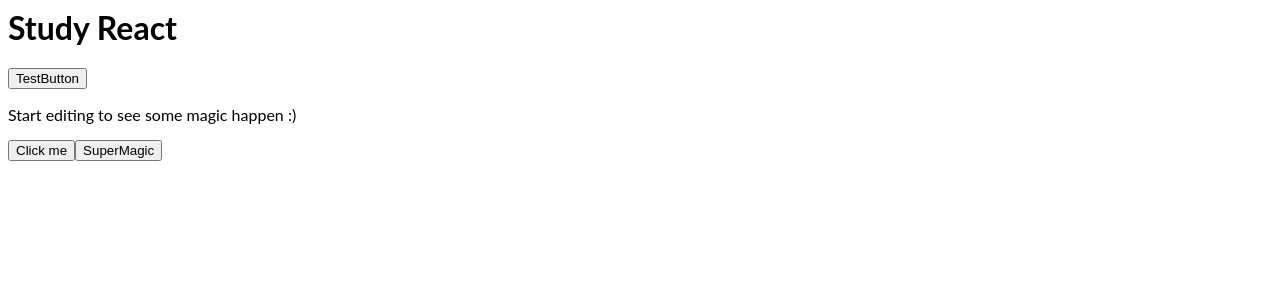
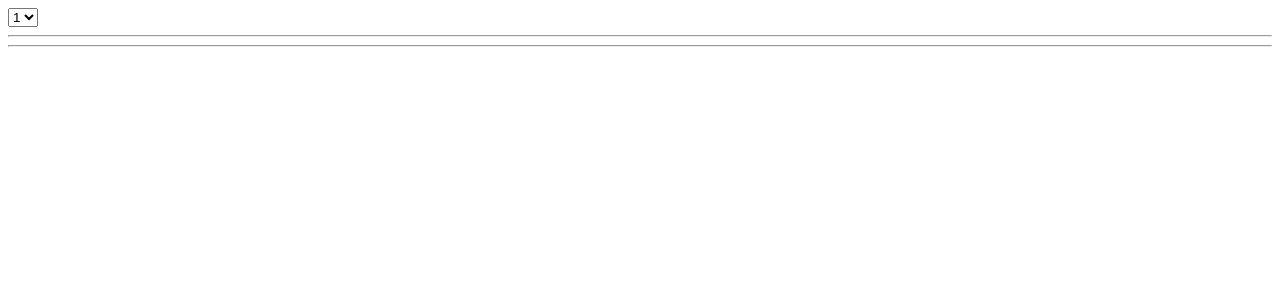
Before and after one commit to di858mon/react-fk6yqq-Study, a React (Create React App) app: page / in a window 1280 px wide. Shown: the top 300 px of the page. Built offline with nearby package versions, Linux system fonts and the light colour scheme.

Commit message:
Finish half of HW

```diff
--- a/src/App.js
+++ b/src/App.js
@@ -1,6 +1,8 @@
 import React from 'react';
 import './style.css';
 import Test from './comp/Test';
+import PlaceHolderHook from './comp/PlaceholderPostHook';
+import ChooseList from "./comp/ChooseList"
 
 export default function App() {
   function Showalert(text) {
@@ -8,13 +10,9 @@ export default function App() {
     console.log('12');
   }
   return (
-    <div>
-      <h1>Study React</h1>
-      <div className="out"> </div>
-      <Test />
-      <p>Start editing to see some magic happen :)</p>
-      <button onClick={() => Showalert('1234')}>Click me</button>
-      <button>SuperMagic</button>
-    </div>
+    <>
+      <ChooseList/>
+      <hr/>
+    </>
   );
 }
--- /dev/null
+++ b/src/comp/ChooseList.js
@@ -0,0 +1,32 @@
+import React, { useState, useEffect } from 'react';
+import Comment from './Comment';
+
+export default function ChooseList() {
+  const [data, setData] = useState([]);
+
+  const changeText = (event) => {
+    //console.log(event.target.value);
+    const id = event.target.value;
+    fetch('https://jsonplaceholder.typicode.com/posts/' + id + '/comments')
+      .then((Response) => Response.json())
+      .then((dat) => {
+        setData(dat);
+        console.log(dat);
+      });
+  };
+
+    return (
+    <>
+      <select onChange={changeText}>
+        <option value="1">1</option>
+        <option value="2">2</option>
+        <option value="3">3</option>
+        <option value="4">4</option>
+      </select>
+      <hr />
+{data.map(item=>(
+  <Comment props={item} />
+))}
+    </>
+  );
+}
--- /dev/null
+++ b/src/comp/Comment.js
@@ -0,0 +1,11 @@
+import React, { useState, useEffect } from 'react';
+
+export default function Comment(props) {
+  console.log(props);
+  return (
+    <div key={props.props.id}>
+      <h2>{props.props.email}</h2>
+      <p>{props.props.body}</p>
+    </div>
+  );
+}
--- /dev/null
+++ b/src/comp/PlaceholderPostHook.js
@@ -0,0 +1,44 @@
+import React, { useState, useEffect } from 'react';
+
+export default function PlaceHolderHook() {
+  const [data, setData] = useState([]);
+
+  useEffect(() => {
+    fetch('https://jsonplaceholder.typicode.com/users/1/posts')
+      .then((Response) => Response.json())
+      .then((data) => {
+        setData(data);
+        console.log(data);
+      });
+  }, []);
+
+  const changeText = (event) => {
+    //console.log(event.target.value);
+    const id = event.target.value;
+    fetch('https://jsonplaceholder.typicode.com/posts/'+id+'/comments')
+      .then((Response) => Response.json())
+      .then((data) => {
+        setData(data);
+        console.log(data);
+      });
+  };
+
+  return (
+    <>
+      <select onChange={changeText}>
+        <option value="1">1</option>
+        <option value="2">2</option>
+        <option value="3">3</option>
+        <option value="4">4</option>
+      </select>
+      {data.map((item) => (
+        <div key={item.id}>
+          <h2>
+            {item.id}. {item.title}
+          </h2>
+          <p>{item.body}</p>
+        </div>
+      ))}
+    </>
+  );
+}
```
Also changed, not shown: src/comp/Comment2Hook.js (added).
